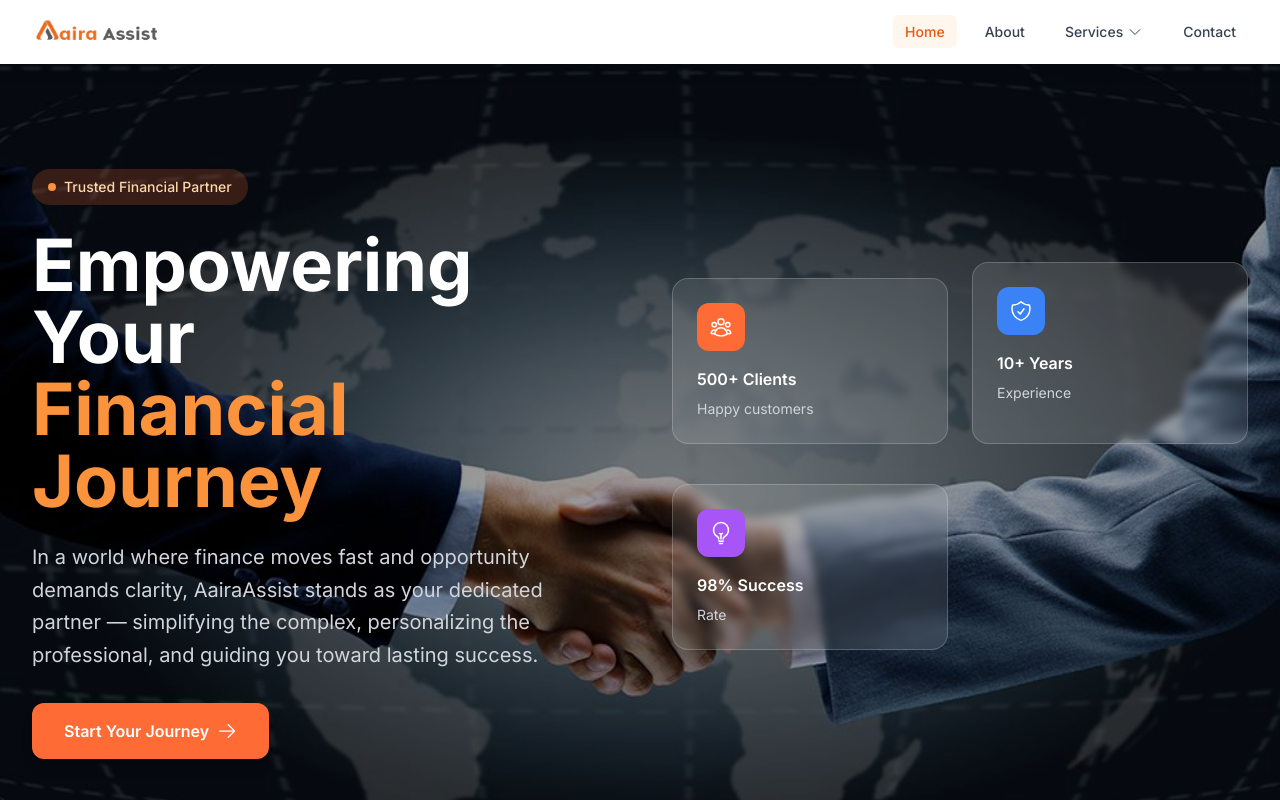
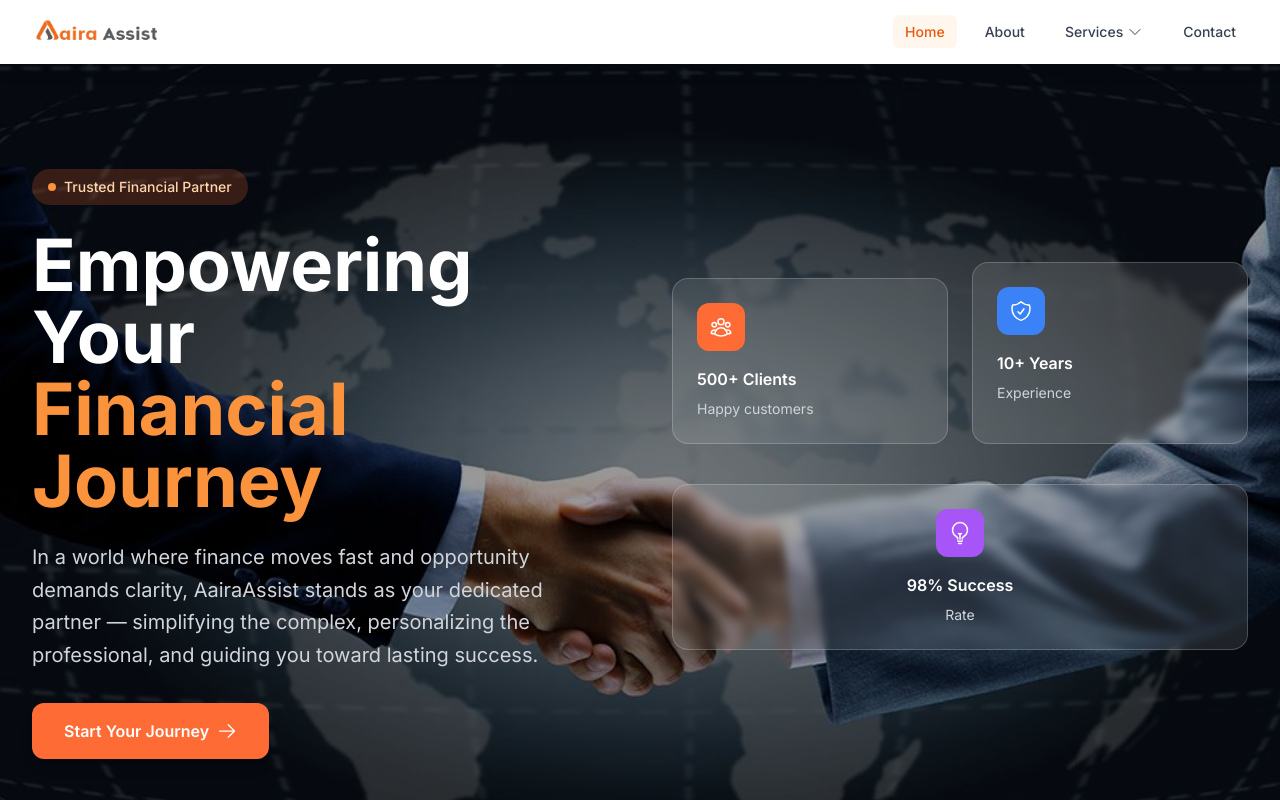
Before and after one commit to Sandanitin/AairaAssist, a React (Vite) app: page / in a window 1280 px wide. Shown: the top 800 px of the page. Built offline with nearby package versions, Linux system fonts and the light colour scheme.

Commit message:
hero section

```diff
--- a/src/components/HomePage.jsx
+++ b/src/components/HomePage.jsx
@@ -107,17 +107,15 @@ const Homepage = () => {
                 <h3 className="text-white font-semibold mb-2">10+ Years</h3>
                 <p className="text-gray-300 text-sm">Experience</p>
               </div>
-              <div className="bg-white/10 backdrop-blur-sm rounded-2xl p-6 border border-white/20 mt-4">
-                <div className="w-12 h-12 bg-purple-500 rounded-xl flex items-center justify-center mb-4">
+
+              <div className="col-span-2 bg-white/10 backdrop-blur-sm rounded-2xl p-6 border border-white/20 mt-4 text-center">
+                <div className="w-12 h-12 bg-purple-500 rounded-xl flex items-center justify-center mb-4 mx-auto">
                   <LightBulbIcon className="w-6 h-6 text-white" />
                 </div>
                 <h3 className="text-white font-semibold mb-2">98% Success</h3>
                 <p className="text-gray-300 text-sm">Rate</p>
+              </div>
 
-
-
-
-              </div>
             </div>
           </div>
         </div>
@@ -221,8 +219,7 @@ const Homepage = () => {
                 <button
                   type="submit"
                   disabled={isSubmitting}
-                  className={`px-6 py-3 rounded-lg font-semibold flex items-center ${
-                    isSubmitting
+                  className={`px-6 py-3 rounded-lg font-semibold flex items-center ${isSubmitting
                       ? 'bg-gray-400 text-gray-200 cursor-not-allowed'
                       : 'bg-primary-600 text-white hover:bg-primary-700'
                     }`}
```
Lines whose indentation alone changed are shown as unchanged.
